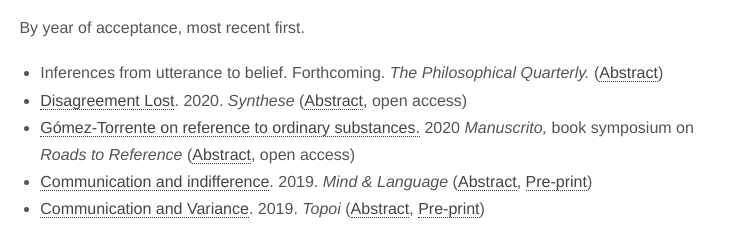
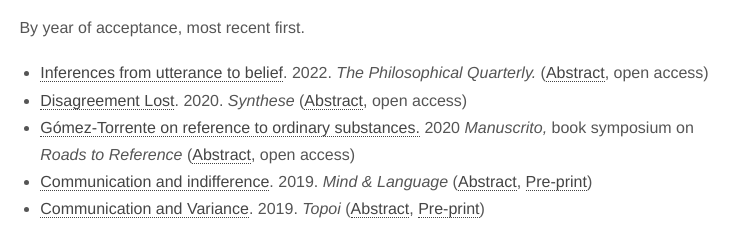
Before and after one commit to maz275/maz275.github.io, a plain HTML site: page index.html in a window 1280 px wide. Shown: the part 765-990 px from the top of the page, 275-1022 px from the left. Drawn offline with nearby package versions, Linux system fonts and the light colour scheme.

Commit message:
added link to inferences paper

```diff
--- a/index.html
+++ b/index.html
@@ -117,7 +117,7 @@
 <p>By year of acceptance, most recent first.</p>
 
 <ul id="abstract">
-	<li>Inferences from utterance to belief. Forthcoming. <i>The Philosophical Quarterly.</i> (<a>Abstract</a>)
+	<li><a href="https://doi.org/10.1093/pq/pqac053">Inferences from utterance to belief</a>. 2022. <i>The Philosophical Quarterly.</i> (<a>Abstract</a>, open access)
 		<div>
 			<p><br />
 			If Amelia utters 'Brad ate a salad in 2005' assertorically, and she is speaking literally and sincerely, I can infer that Amelia believes that Brad ate a salad in 2005. This paper discusses what makes this kind of inference truth-preserving. According to the baseline picture, my inference is truth-preserving because, if Amelia is a competent speaker, she believes that the sentence she uttered means that Brad ate a salad in 2005; thus, if Amelia believes that that sentence is true, she must believe that Brad ate a salad in 2005. I argue that this view is not correct; on pain of irrationality, normal speakers can't have specific beliefs about the meaning of the sentences they utter. I propose a new account, relying on the view that epistemically responsible speakers utter sentences assertorically only if they believe all the propositions which they think those sentences might mean.
```
